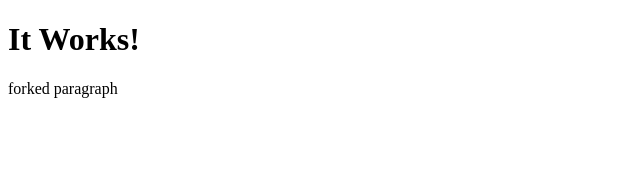
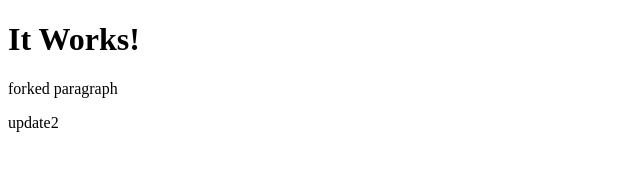
Before and after one commit to Theobasallaje/wed_class, a plain HTML site: page index.html in a window 1280 px wide. Shown: the full height of the page, 0-640 px from the left. Drawn offline with Linux system fonts and the light colour scheme.

Commit message:
second pull request test

```diff
--- a/index.html
+++ b/index.html
@@ -5,5 +5,6 @@
     <body>
         <h1>It Works!</h1>
         <p>forked paragraph</p>
+        <p>update2</p>
     </body>
 </html>
```
